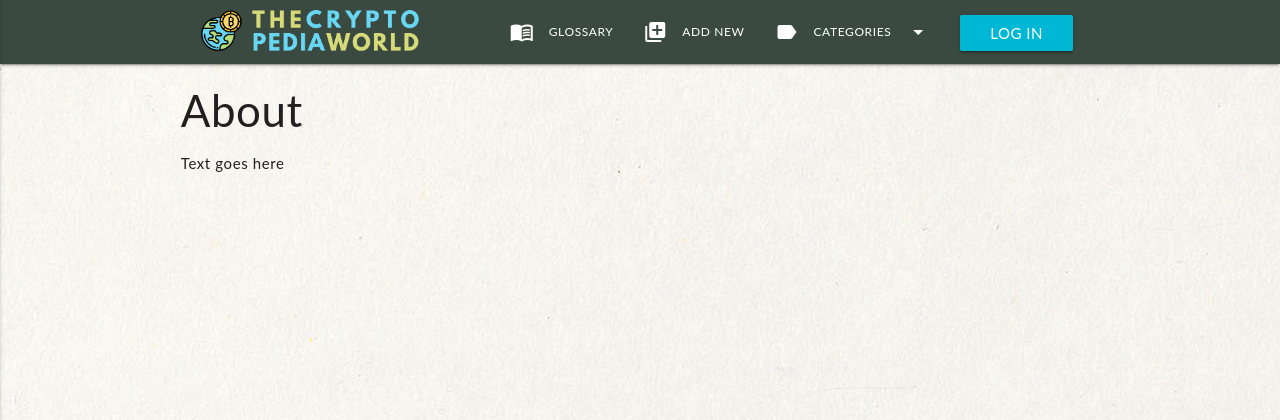
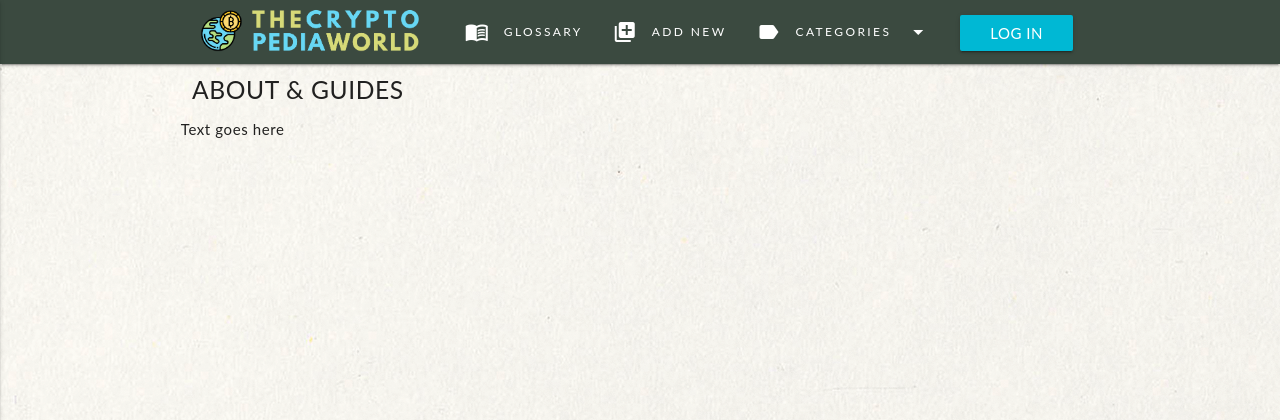
Before and after one commit to kescardoso/cryptopedia, a Flask app: page /about in a window 1280 px wide. Shown: the top 420 px of the page. Run offline with Flask 2, Linux system fonts and the light colour scheme; some libraries are stand-ins or nearby versions.

Commit message:
Add style: typography and links

```diff
--- a/static/css/style.css
+++ b/static/css/style.css
@@ -1,6 +1,10 @@
 html {
     font-family: "Lato", sans serif;
     letter-spacing: 0.04em;
+}
+
+h1, h2, h3, h4, h5, h6 {
+    text-transform: uppercase !important;
 }
 
 /* force float buttons to the right on glossary view */
@@ -26,12 +30,12 @@ html {
   .nav-links {
       text-transform: uppercase;
       font-size: 80%;
-      /* letter-spacing: 0.2em; */
+      letter-spacing: 0.2em;
   }
 
   .nav-drop {
       text-transform: uppercase;
-      font-size: 85% !important;
+      font-size: 80% !important;
       letter-spacing: 0.1em;
   }
 
--- a/templates/about.html
+++ b/templates/about.html
@@ -1,9 +1,9 @@
 {% extends 'base.html' %}
 {% block content %}
 
-     <div class="row">
+<h5>About & Guides</h5>
+<div class="row">
 
-        <h3>About</h3>
-        <p>Text goes here</p>
+    <p>Text goes here</p>
 
 {% endblock %}
--- a/templates/addcategory.html
+++ b/templates/addcategory.html
@@ -1,7 +1,7 @@
 {% extends 'base.html' %}
 {% block content %}
 
-<h3>Add New Term</h3>
+<h5>Add New Term</h5>
 <div class="row">
 
     <!-- Start form: Add Category -->
--- a/templates/addterm.html
+++ b/templates/addterm.html
@@ -1,7 +1,7 @@
 {% extends 'base.html' %}
 {% block content %}
 
-<h3>Add New Term</h3>
+<h5>Add New Term</h5>
 <div class="row">
 
     <!-- Start form: add new term to the database -->
--- a/templates/categories.html
+++ b/templates/categories.html
@@ -1,7 +1,7 @@
 {% extends 'base.html' %}
 {% block content %}
 
-    <h3>Categories</h3>
+    <h5>Categories</h5>
     <!-- Start List: Categories -->
     <div class="row">
 
--- a/templates/editcategory.html
+++ b/templates/editcategory.html
@@ -1,7 +1,7 @@
 {% extends 'base.html' %}
 {% block content %}
 
-    <h3>Edit Category</h3>
+    <h5>Edit Category</h5>
     <div class="row">
 
         <!-- Start form: edit category onto the database -->
--- a/templates/editterm.html
+++ b/templates/editterm.html
@@ -1,7 +1,7 @@
 {% extends 'base.html' %}
 {% block content %}
 
-    <h3>Edit Term</h3>
+    <h5>Edit Term</h5>
     <div class="row">
 
         <!-- Start form: edit term onto the database -->
--- a/templates/login.html
+++ b/templates/login.html
@@ -3,7 +3,7 @@
 
      <div class="row">
 
-        <h3>Login</h3>
+        <h5>Login</h5>
 
         <!-- User form: login -->
         <div class="row">
--- a/templates/terms.html
+++ b/templates/terms.html
@@ -24,7 +24,7 @@
             </div>
         </div>
 
-        <h3>Glossary</h3>
+        <h5>Glossary</h5>
         <!-- Start List: Glossary of Terms -->
         <ul class="collapsible" data-collapsible="accordion">
 
```
